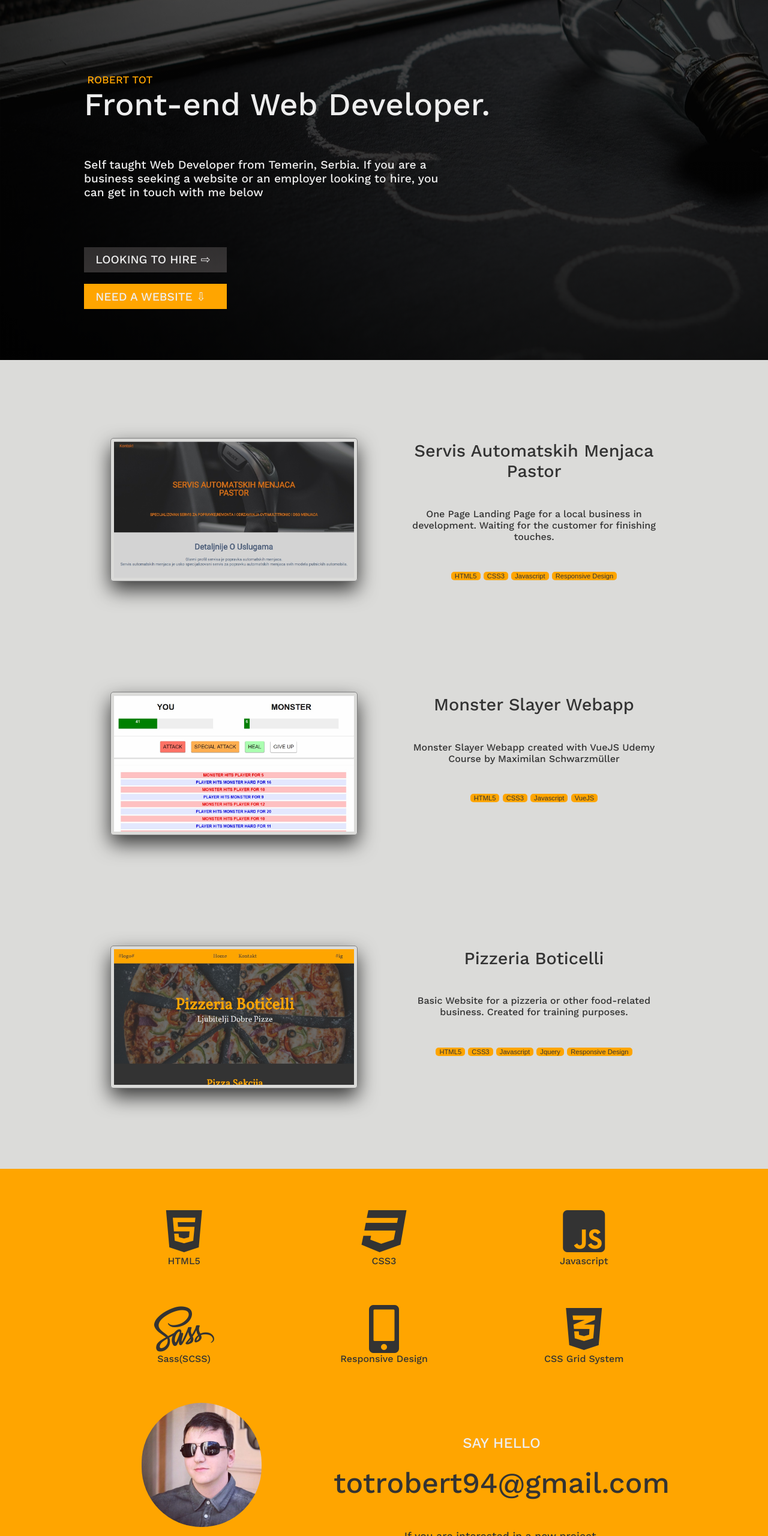
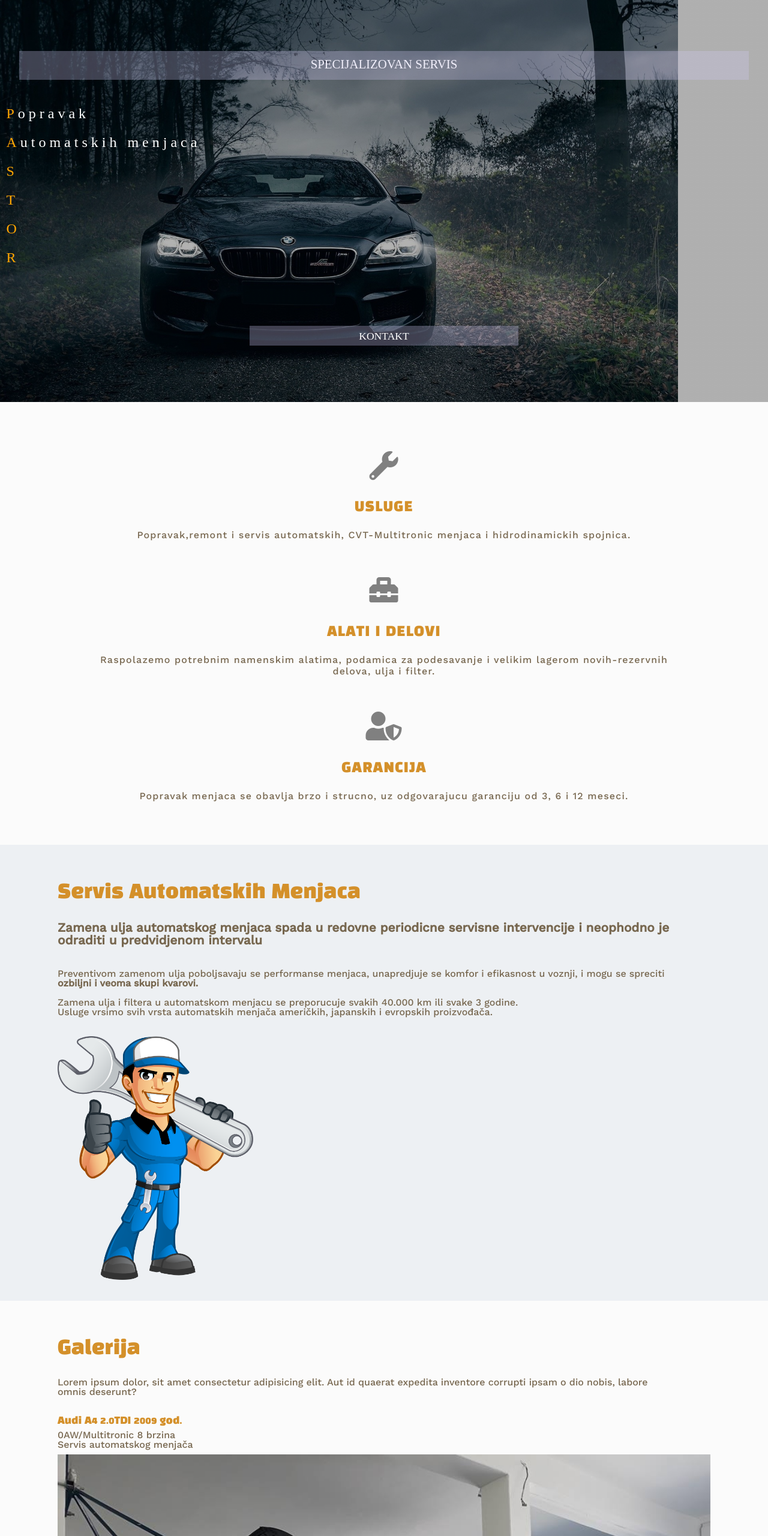
Before and after one commit to rottez/portfolio-test, a plain HTML site: page index.html in a window 1280 px wide. Shown: the top 2560 px of the page at 60% size. Drawn offline with nearby package versions, Linux system fonts and the light colour scheme.

Commit message:
Add files via upload

```diff
--- /dev/null
+++ b/css/_page.scss
@@ -0,0 +1,240 @@
+$text-color: #ffffff;
+$transparent: #D1C9F2;
+$glass: 0.3;
+body{
+    background:#FBFBFB;
+}
+.bg-img{
+    background: linear-gradient(
+        rgba(0, 0, 0, 0.3),
+        rgba(0, 0, 0, 0.3)
+    ),
+    url(../img/header-img.jpg) -150px;
+    background-repeat: no-repeat;
+    background-size: cover;
+    height: 580px;
+    @media screen and (min-width: 375px){
+        height: 620px;
+    }
+    @media screen and (min-width: 400px){
+        height: 670px;
+    }
+}
+.section-a{
+    padding-top: 4em;
+    //
+    .ontop{
+        position: relative;
+        top: 1.6em;
+        text-align: center;
+        text-transform: uppercase;
+        font-size: 1.3rem;
+        color: $text-color;
+    }
+    .bg-transparent{
+        background: $transparent;
+        opacity: $glass;
+        height: 3em;
+        width: 95%;
+        margin: 0 auto;
+    }
+}
+// specijalizovan-servis-end
+.section-b{
+    padding: 2em 0 0 .5em;
+    height: 250px;
+    @media screen and (max-width: 306px){
+        padding: 4em 0 0 .5em;
+    }
+    //
+    h2{
+        color: orange;
+        font-size: 1.3rem;
+        line-height: 2;
+        letter-spacing: 6px;
+        padding-left: .1em;
+        @media screen and (max-width: 306px){
+            font-size: 1.3rem;
+        }
+        @media screen and (min-width: 375px){
+            font-size: 1.5rem;
+        }
+    }
+    span {
+        color: $text-color;
+    }
+    .bg-transparent-2{
+        background: orange;
+        opacity: $glass;
+        height: 15em;
+        width: 6%;
+        @media screen and (max-width: 306px){
+            height: 12.7em;
+        }
+        @media screen and (min-width: 375px){
+            height: 16.5em;
+        }
+        @media screen and (min-width: 400px){
+            height: 19em;
+        }
+    }
+}
+// welcome-text-end
+.section-c{
+    text-align: center;
+    padding: 3em 0;
+    @media screen and (min-width: 375px){
+        padding: 5em 0;
+    }
+    @media screen and (min-width: 400px){
+        padding: 8em 0;
+    }
+    .bg-transparent-3{
+        background: $transparent;
+        opacity: $glass;
+        height: 2.1em;
+        width: 35%;
+        margin: 0 auto;
+    }
+    a {
+        text-decoration: none;
+    }
+    h1{
+        font-size: 1.1rem;
+        text-transform: uppercase;
+        color: $text-color;
+        position: relative;
+        bottom: 1.4em;
+    }
+}
+// kontakt-end
+.content {
+    margin: 3em 0;
+    text-align: center;
+    display: grid;
+    grid-template-columns: 1fr;
+    letter-spacing: 1.2px;
+    line-height: 1.2;
+    .box {
+        background:#FBFBFB;
+        width: 100%;
+        margin: 0 auto;
+        i {
+            font-size: 3rem;
+            color: grey;
+            padding: .7em 0;
+        }
+        h1 {
+            font-family: 'Black Han Sans', sans-serif;
+            font-size: 1.4rem;
+            text-transform: uppercase;
+            padding-bottom: 1em;
+            color: #D4902A;
+        }
+        p {
+            font-family: 'Work Sans', sans-serif;
+            font-size: 1rem;
+            font-weight: lighter;
+            width: 75%;
+            margin: 0 auto;
+            padding-bottom: 1.5em;
+            color: #77674F;
+        }
+    }
+}
+.description {
+    display: grid;
+    grid-template-columns: 1fr;
+    padding: 4em 0 2em 0;
+    background:rgb(237, 240, 243);
+    .txt-wrapper {
+        width: 85%;
+        margin: 0 auto;
+        h1 {
+            font-family: 'Black Han Sans', sans-serif;
+            font-size: 2rem;
+            padding-bottom: 1em;
+            color: #D4902A;
+        }
+        h3{
+            font-family: 'Work Sans', sans-serif;
+            font-size: 1.3rem;
+            font-weight: bold;
+            color: #77674F;
+            padding-bottom: 1em;
+        }
+        p{
+            width: 95%;
+            padding: 1em 0;
+            font-family: 'Work Sans', sans-serif;
+            font-size: 1rem;
+            font-weight: lighter;
+            color: #77674F;
+
+        }
+        span {
+            font-weight: bold;
+        }
+    }
+    .img {
+        text-align: left;
+        padding-top: 1em;
+        width: 85%;
+        margin: 0 auto;
+        img {
+            width: 30%;
+            height: auto;
+        }
+    }
+}
+.gallery {
+    text-align: left;
+    padding-top: 4em;
+    .img-wrap {
+        width: 85%;
+        margin: 0 auto;
+        h1 {
+            font-family: 'Black Han Sans', sans-serif;
+            font-size: 2rem;
+            padding-bottom: 1em;
+            color: #D4902A;
+        }
+        p{
+            width: 95%;
+            font-family: 'Work Sans', sans-serif;
+            font-size: 1rem;
+            font-weight: lighter;
+            color: #77674F;
+        }
+        .img-box {
+             padding: 2em 0 1em 0;
+             text-align: left;
+             h1 {
+                font-family: 'Black Han Sans', sans-serif;
+                font-size: 1rem;
+                font-weight: lighter;
+                color: #D4902A;
+                padding: 0;
+             }
+             img {
+                width: 100%;
+            }
+            p{
+                font-family: 'Work Sans', sans-serif;
+                font-size: 1rem;
+                font-weight: lighter;
+                color: #77674F;
+                padding: .5em 0;
+            }
+        }
+        .img-grid {
+            display: grid;
+            grid-template-columns: 1fr 1fr;
+            padding-top: 0.1em;
+            img{
+                width: 98%;
+                margin: 0 auto;
+            }
+        }
+    }
+}
--- a/css/style.scss
+++ b/css/style.scss
@@ -1 +1,2 @@
-@import 'homepage';
+@import 'page';
+@import 'reset';
--- a/index.html
+++ b/index.html
@@ -4,198 +4,118 @@
     <meta charset="UTF-8">
     <meta name="viewport" content="width=device-width, initial-scale=1.0">
     <meta http-equiv="X-UA-Compatible" content="ie=edge">
-	<title>Rob's Portfolio</title>
-	<link rel="stylesheet" href="https://use.fontawesome.com/releases/v5.0.12/css/all.css" integrity="sha384-G0fIWCsCzJIMAVNQPfjH08cyYaUtMwjJwqiRKxxE/rx96Uroj1BtIQ6MLJuheaO9" crossorigin="anonymous">
-   <link href="https://fonts.googleapis.com/css?family=Work+Sans:500" rel="stylesheet">
+    <link href="https://fonts.googleapis.com/css?family=Black+Han+Sans|Work+Sans:500" rel="stylesheet">
+    <link rel="stylesheet" href="https://use.fontawesome.com/releases/v5.0.13/css/all.css" integrity="sha384-DNOHZ68U8hZfKXOrtjWvjxusGo9WQnrNx2sqG0tfsghAvtVlRW3tvkXWZh58N9jp" crossorigin="anonymous">
     <link rel="stylesheet" href="css/style.css">
+    <title>ATS Pastor</title>
 </head>
 <body>
+    <div class="bg-img">
+        <div class="section-a">
+            <h1 class="ontop">specijalizovan servis</h1>
+            <div class="bg-transparent"></div>
+        </div>
+        <!-- specijalizovan-servis-end -->
+        <div class="section-b">
 
-	<div class="bg-img">
-	  <nav>
-		<div id="nav" class="dropdown">
-			<i id="close-nav" class="fas fa-outdent"></i>
-			<a href="#">Home</a>
-			<a href="#">Projects</a>
-			<a href="#">Contact</a>
-
+            <h2>P<span>opravak</span><br>A<span>utomatskih menjaca</span><br>S<br>T<br>O<br>R</h2>
         </div>
-		  <i id="toggle-nav" class="fa fa-bars"></i>
-	  </nav>
-		<div class="header-wrapper">
-			<h2>ROBERT TOT</h2>
-			<h1>Front-end Web Developer.</h1>
-			<p>Self taught Web Developer from Temerin, Serbia.
-					If you are a business seeking a website or
-					an employer looking to hire, you can get in touch with me below
+        <!-- welcome-text-end -->
+        <div class="section-c">
+            <div class="bg-transparent-3"></div>
+                <a href="#"><h1>kontakt</h1></a>
+        </div>
+        <!-- kontakt-end -->
+    </div>
+    <div class="content">
+        <div class="box">
+            <i class="fas fa-wrench"></i>
+            <h1>usluge</h1>
+            <p>Popravak,remont i servis
+                automatskih, CVT-Multitronic
+                menjaca i hidrodinamickih
+                spojnica.</p>
+        </div>
+    <div class="box">
+        <i class="fas fa-toolbox"></i>
+        <h1>alati i delovi</h1>
+        <p>Raspolazemo potrebnim namenskim
+            alatima, podamica za podesavanje
+            i velikim lagerom novih-rezervnih
+            delova, ulja i filter.
         </p>
-			<ul>
-				<a id="mod" href="mailto:totrobert94@gmail.com?Subject=Hello" target="_top">Looking to hire	&#8680;</a>
-				<a id="bottom" href="#">Need a website	&#8681;</a>
-			</ul>
+    </div>
+        <div class="box">
+            <i class="fas fa-user-shield"></i>
+            <h1>garancija</h1>
+            <p>Popravak menjaca se obavlja brzo i
+                strucno, uz odgovarajucu garanciju
+                od 3, 6 i 12 meseci.
+            </p>
         </div>
     </div>
-	<!-- header-end -->
-	<div class="content">
-		<div id="section-a">
-			<a href="https://rottez.github.io/rework.pastor" target="_blank"><img src="img/pastor.jpg" alt=""></a>
+    <!-- content-end -->
+    <div class="description">
+        <div class="txt-wrapper">
+            <h1>Servis Automatskih Menjaca</h1>
+            <h3>
+                Zamena ulja automatskog menjaca
+                spada u redovne periodicne servisne
+                intervencije i neophodno je odraditi
+                u predvidjenom intervalu
+            </h3>
+            <p>Preventivom zamenom ulja poboljsavaju
+                se performanse menjaca, unapredjuje se
+                komfor i efikasnost u voznji, i mogu se
+                spreciti <span>ozbiljni i veoma skupi kvarovi.</span>
+                <br><br>
+                Zamena ulja i filtera u automatskom
+                menjacu se preporucuje svakih
+                40.000 km ili svake 3 godine. <br>
+                Usluge vrsimo svih vrsta automatskih menjača američkih, japanskih i evropskih proizvođača.
+            </p>
         </div>
-		<div id="section-b">
-			<h2>Servis Automatskih Menjaca Pastor</h2>
-			<p>One Page Landing Page for a local business in development.
-				Waiting for the customer for finishing touches.
-			</p>
-			<br>
-			<button>HTML5</button>
-			<button>CSS3</button>
-			<button>Javascript</button>
-			<button>Responsive Design</button>
+        <div class="img">
+            <img src="img/car-mechanic.png" alt="">
         </div>
     </div>
-	<!-- pastor-end -->
-	<div class="content">
-		<div id="section-a">
-			<a href="https://rottez.github.io/monster-slayer" target="_blank"><img src="img/monster-slayer.jpg" alt=""></a>
-		</div>
-		<div id="section-b">
-			<h2>Monster Slayer Webapp</h2>
-			<p>Monster Slayer Webapp created with VueJS
-				Udemy Course by Maximilan Schwarzmüller
+    <!-- description-end -->
+    <div class="gallery">
+        <div class="img-wrap">
+            <h1>Galerija</h1>
+            <p>Lorem ipsum dolor, sit amet consectetur adipisicing elit.
+                 Aut id quaerat expedita inventore corrupti ipsam o
+                 dio nobis, labore omnis deserunt?
             </p>
-			<br>
-			<button>HTML5</button>
-			<button>CSS3</button>
-			<button>Javascript</button>
-			<button>VueJS</button>
+            <div class="img-box">
+                <h1>Audi A4 2.0TDI 2009 god.</h1>
+                <p>0AW/Multitronic 8 brzina<br>Servis automatskog menjača</p>
+                <img src="img/audi-1.jpg">
+                <div class="img-grid">
+                    <img style="padding-right: .2em" src="img/audi-2.jpg" alt="one">
+                    <img style="padding-left: .2em"src="img/audi-3.jpg" alt="two">
                 </div>
             </div>
-	<!-- monster-end -->
-	<div class="content">
-		<div id="section-a">
-				<a href="http://rottez.github.io/pizzeria" target="_blank"><img src="img/pizzeria.jpg" alt=""></a>
-		</div>
-		<div id="section-b">
-			<h2>Pizzeria Boticelli</h2>
-			<p>Basic Website for a pizzeria or other food-related business.
-				Created for training purposes.
-			</p>
-			<br>
-			<button>HTML5</button>
-			<button>CSS3</button>
-			<button>Javascript</button>
-			<button>Jquery</button>
-			<button>Responsive Design</button>
+            <div class="img-box">
+                <h1>BMW 750i V8 4.4 2010 god.</h1>
+                <p>ZF6HP28 6 brzina<br>Remont automstskog menjača</p>
+                <img src="img/bmw-1.jpg">
+                <div class="img-grid">
+                    <img style="padding-right: .2em" src="img/bmw-2.jpg" alt="one">
+                    <img style="padding-left: .2em"src="img/bmw-3.jpg" alt="two">
                 </div>
             </div>
-	<!-- pizzeria-end -->
-	<!-- content-end -->
-	<div class="bg-color">
-		<div class="skills-wrapper">
-			<div>
-				<i class="fab fa-html5"></i>
-				<p>HTML5</p>
-			</div>
-			<div>
-				<i class="fab fa-css3"></i>
-				<p>CSS3</p>
-			</div>
-			<div>
-				<i class="fab fa-js-square"></i>
-				<p>Javascript</p>
-			</div>
-			<div>
-				<i class="fab fa-sass"></i>
-				<p>Sass(SCSS)</p>
-			</div>
-			<div>
-				<i class="fas fa-mobile-alt"></i>
-				<p>Responsive Design</p>
-			</div>
-			<div>
-				<i class="fab fa-css3-alt"></i>
-				<p>CSS Grid System</p>
-			</div>
-		</div>
-		<!-- skills-end -->
-		<div class="profile">
-			<div>
-				<img src="img/rob.jpg">
-				<p>Robert Tot, Temerin, Serbia<br>+381/60-148-70-13<p>
-			</div>
-			<div>
-				<h2>say hello</h2>
-					<h1>
-						<a href="mailto:totrobert94@gmail.com?Subject=Hello" target="_top">
-							totrobert94@gmail.com
-						</a>
-					</h1>
-				<h3>If you are interested in a new project,
-					collaboration, or a reason to get a beer don't
-					hesitate to shoot me an email.
-				</h3>
+            <div class="img-box">
+                <h1>Land Rover Freelander 2 2008 god.</h1>
+                <p>TF-81SC 6 brzina<br>Zamena hidrobloka</p>
+                <img src="img/landrover-1.jpg">
+                <div class="img-grid">
+                    <img style="padding-right: .2em" src="img/landrover-2.jpg" alt="one">
+                    <img style="padding-left: .2em"src="img/landrover-3.jpg" alt="two">
                 </div>
             </div>
         </div>
-	<footer>
-			<div class="footer-container">
-				<a href="https://www.facebook.com/rottez" target="_blank"><i class="fab fa-facebook"></i></a>
-				<a href="https://www.instagram.com/rottez/?hl=en" target="_blank"><i class="fab fa-instagram"></i></a>
-				<a href="https://www.linkedin.com/in/robert-tot-257738152/" target="_blank"><i class="fab fa-linkedin"></i></a>
-				<a href="https://github.com/rottez" target="_blank"><i class="fab fa-github"></i></a>
     </div>
-			<div class="copyright">
-				<p>Copyright&#169;2018 Robert</p>
-			</div>
-	</footer>
 
-	<script src="https://code.jquery.com/jquery-3.3.1.min.js"
-	integrity="sha256-FgpCb/KJQlLNfOu91ta32o/NMZxltwRo8QtmkMRdAu8="crossorigin="anonymous">
-	</script>
-	<script>
-		$("#toggle-nav").click(function() {
-			$("#toggle-nav").hide();
-			$("#nav").fadeToggle();
-		});
-		$("#close-nav").click(function() {
-			$("#nav").hide();
-			$("#toggle-nav").fadeToggle();
-		});
-
-
-
-
-
-
-
-
-
-
-
-		// window.onscroll = () => {
-		// const x = document.querySelector('#nav');
-		// if(this.scrollY <= 750) x.className = 'navbar'; else x.className = 'scroll';
-		// 	};
-
-		$("#bottom").click(function() {
-    		$('html,body').animate({
-			scrollTop: $(".profile").offset().top},
-			'slow');
-		});
-		// $("#home").click(function() {
-    	// 	$('html,body').animate({
-		// 	scrollTop: $(".header-content").offset().top},
-		// 	'slow');
-		// });
-		// $("#project").click(function() {
-    	// 	$('html,body').animate({
-		// 	scrollTop: $(".grid-container-3").offset().top},
-		// 	'slow');
-		// });
-		// $("#contact").click(function() {
-    	// 	$('html,body').animate({
-		// 	scrollTop: $(".grid-container-profile").offset().top},
-		// 	'slow');
-		// });
-	</script>
 </body>
 </html>
```
Also changed, not shown: css/_reset.scss (added, +40 -0 lines), css/style.css, img/audi-1.jpg (added), img/audi-2.jpg (added), img/audi-3.jpg (added), img/bmw-1.jpg (added), img/bmw-2.jpg (added), img/bmw-3.jpg (added), img/car-mechanic.png (added), img/header-img.jpg (added), img/landrover-1.jpg (added), img/landrover-2.jpg (added), img/landrover-3.jpg (added), img/pastor22.jpg (added), 1 other file. Lines whose indentation alone changed are shown as unchanged.
